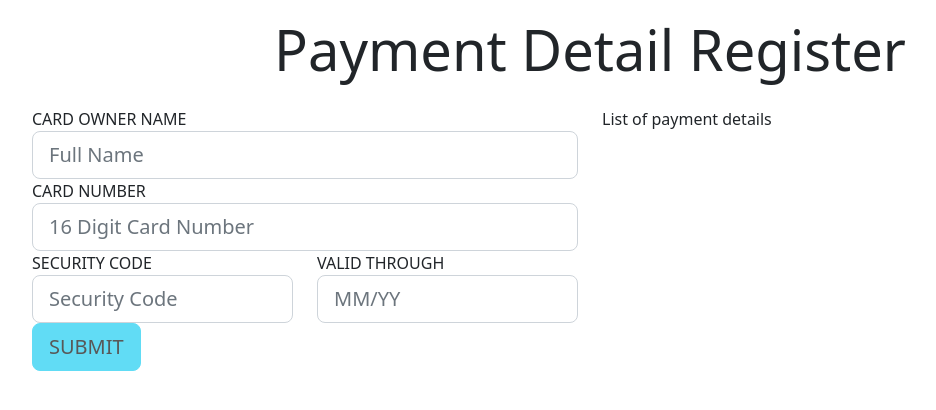
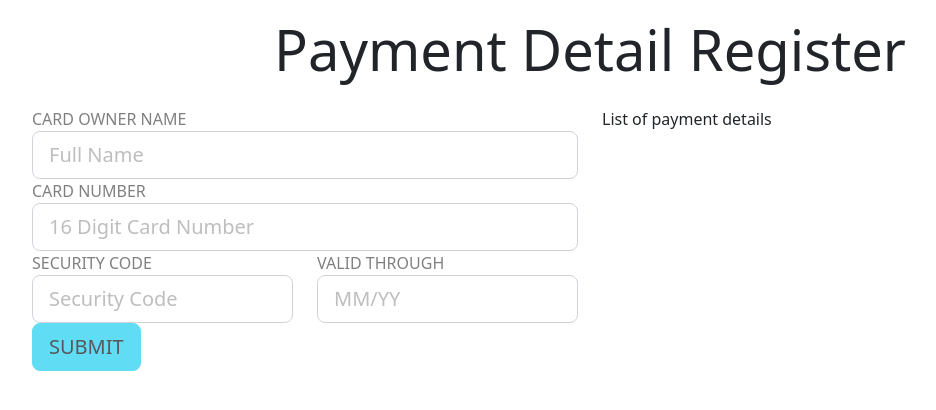
Before and after one commit to dprashin/PaymentWebApplication, an Angular app in the folder PaymentApp/: page / in a window 1280 px wide. Shown: the top 410 px of the page, without its empty margins (50-986 px from the left). Built offline with nearby package versions, Linux system fonts and the light colour scheme.

Commit message:
Add custom CSS file

```diff
--- a/PaymentApp/src/styles.css
+++ b/PaymentApp/src/styles.css
@@ -1 +1,28 @@
 /* You can add global styles to this file, and also import other style files */
+/* You can add global styles to this file, and also import other style files */
+.form-group label {
+  color: grey;
+}
+
+.form-group input {
+  font-weight: 500;
+}
+
+.form-group input::placeholder {
+  color: #c0bdbd;
+  font-weight: 300;
+}
+
+thead th{
+  font-weight: 400;
+}
+
+table tbody tr:hover {
+  background-color: #fffbf2;
+  cursor: pointer;
+}
+
+/*for invalid form controls*/
+input.invalid {
+  border-color: red;
+}
```
